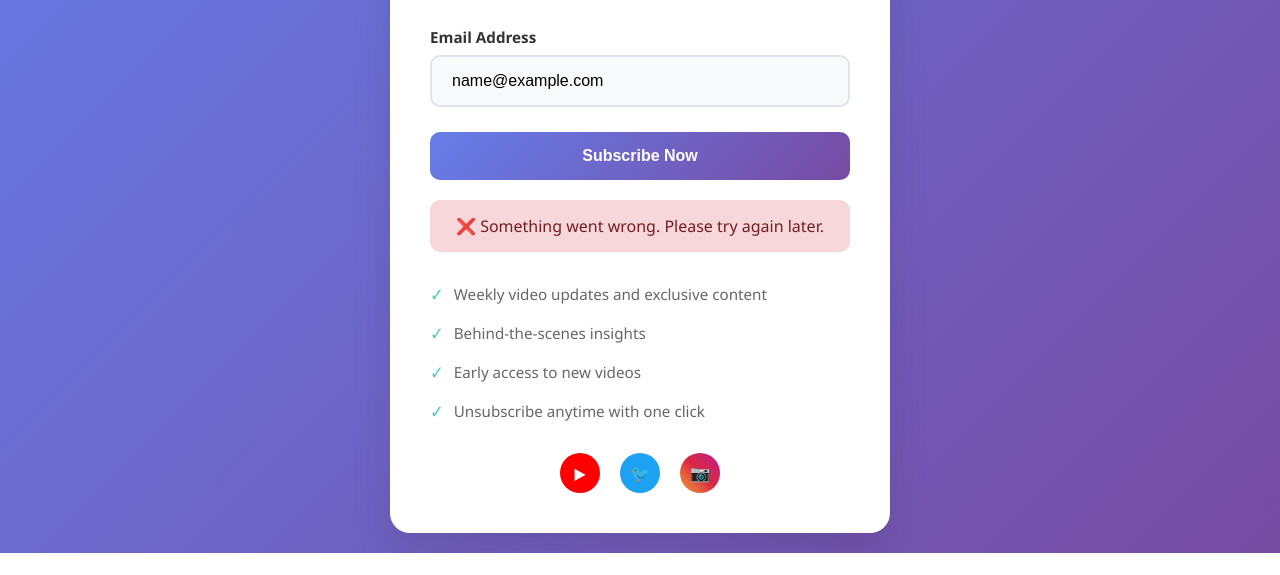
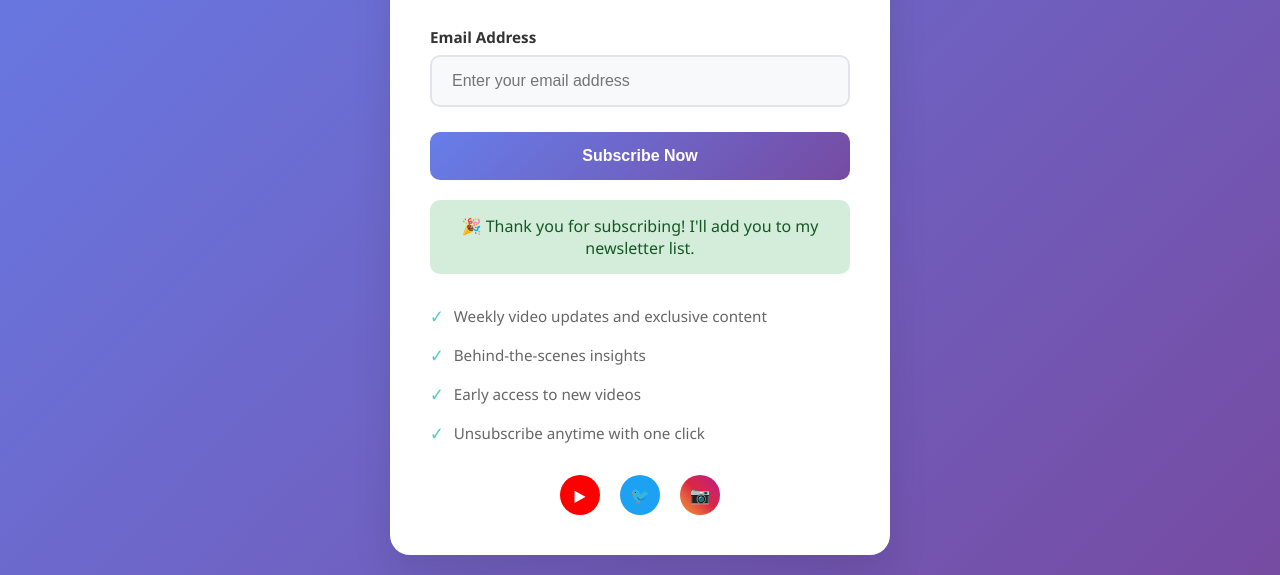
Before and after one commit to vivekbala/all-time-high-trader, a plain HTML site: page index.html in a window 1280 px wide. Both pictures are taken after typing "name@example.com" into the empty fields and a click on the button "Subscribe Now". Shown: the part 280-855 px from the top of the page. Before the commit the page ends 833 px from the top, so only its background shows below. Drawn offline with Linux system fonts and the light colour scheme.

Commit message:
Update form for basic GitHub Pages setup

```diff
--- a/index.html
+++ b/index.html
@@ -255,8 +255,8 @@
             No spam, just valuable content delivered to your inbox.
         </p>
 
-        <!-- GitHub Pages compatible form - using Formspree -->
-        <form id="newsletterForm" action="https://formspree.io/f/YOUR_FORM_ID" method="POST">
+        <!-- GitHub Pages compatible form - basic setup -->
+        <form id="newsletterForm" action="#" method="POST">
             <div class="form-group">
                 <label for="email">Email Address</label>
                 <input
@@ -275,11 +275,11 @@
         </form>
 
         <div class="success-message" id="successMessage">
-            🎉 Thank you for subscribing! Check your email for confirmation.
+            🎉 Thank you for subscribing! I'll add you to my newsletter list.
         </div>
 
         <div class="error-message" id="errorMessage">
-            ❌ Something went wrong. Please try again later.
+            ❌ Please enter a valid email address.
         </div>
 
         <div class="features">
@@ -303,7 +303,7 @@
     </div>
 
     <script>
-        document.getElementById('newsletterForm').addEventListener('submit', async function(e) {
+        document.getElementById('newsletterForm').addEventListener('submit', function(e) {
             e.preventDefault();
 
             const submitBtn = document.getElementById('submitBtn');
@@ -311,6 +311,7 @@
             const loading = submitBtn.querySelector('.loading');
             const successMessage = document.getElementById('successMessage');
             const errorMessage = document.getElementById('errorMessage');
+            const emailInput = document.getElementById('email');
 
             // Show loading state
             submitBtn.disabled = true;
@@ -321,29 +322,31 @@
             successMessage.style.display = 'none';
             errorMessage.style.display = 'none';
 
-            try {
-                const formData = new FormData(this);
-                const response = await fetch(this.action, {
-                    method: 'POST',
-                    body: formData,
-                    headers: {
-                        'Accept': 'application/json'
-                    }
-                });
+            // Basic email validation
+            const email = emailInput.value.trim();
+            const emailRegex = /^[^\s@]+@[^\s@]+\.[^\s@]+$/;
 
-                if (response.ok) {
+            if (email && emailRegex.test(email)) {
+                // Simulate form submission
+                setTimeout(() => {
                     successMessage.style.display = 'block';
                     this.reset();
-                } else {
-                    throw new Error('Form submission failed');
-                }
-            } catch (error) {
-                errorMessage.style.display = 'block';
-            } finally {
-                // Reset button state
-                submitBtn.disabled = false;
-                btnText.style.display = 'inline';
-                loading.classList.remove('show');
+
+                    // Reset button state
+                    submitBtn.disabled = false;
+                    btnText.style.display = 'inline';
+                    loading.classList.remove('show');
+                }, 1000);
+            } else {
+                // Show error
+                setTimeout(() => {
+                    errorMessage.style.display = 'block';
+
+                    // Reset button state
+                    submitBtn.disabled = false;
+                    btnText.style.display = 'inline';
+                    loading.classList.remove('show');
+                }, 1000);
             }
         });
 
```
